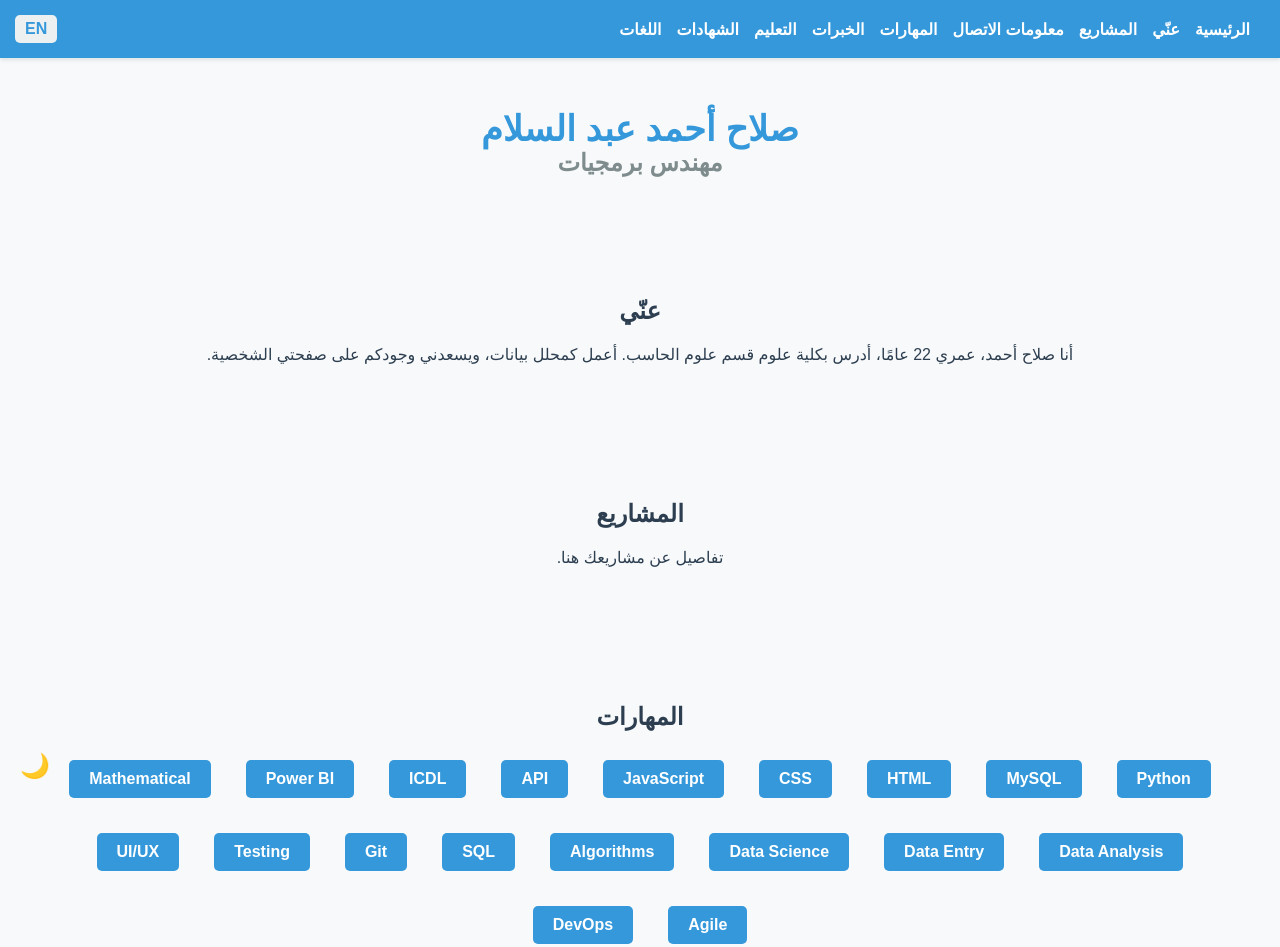
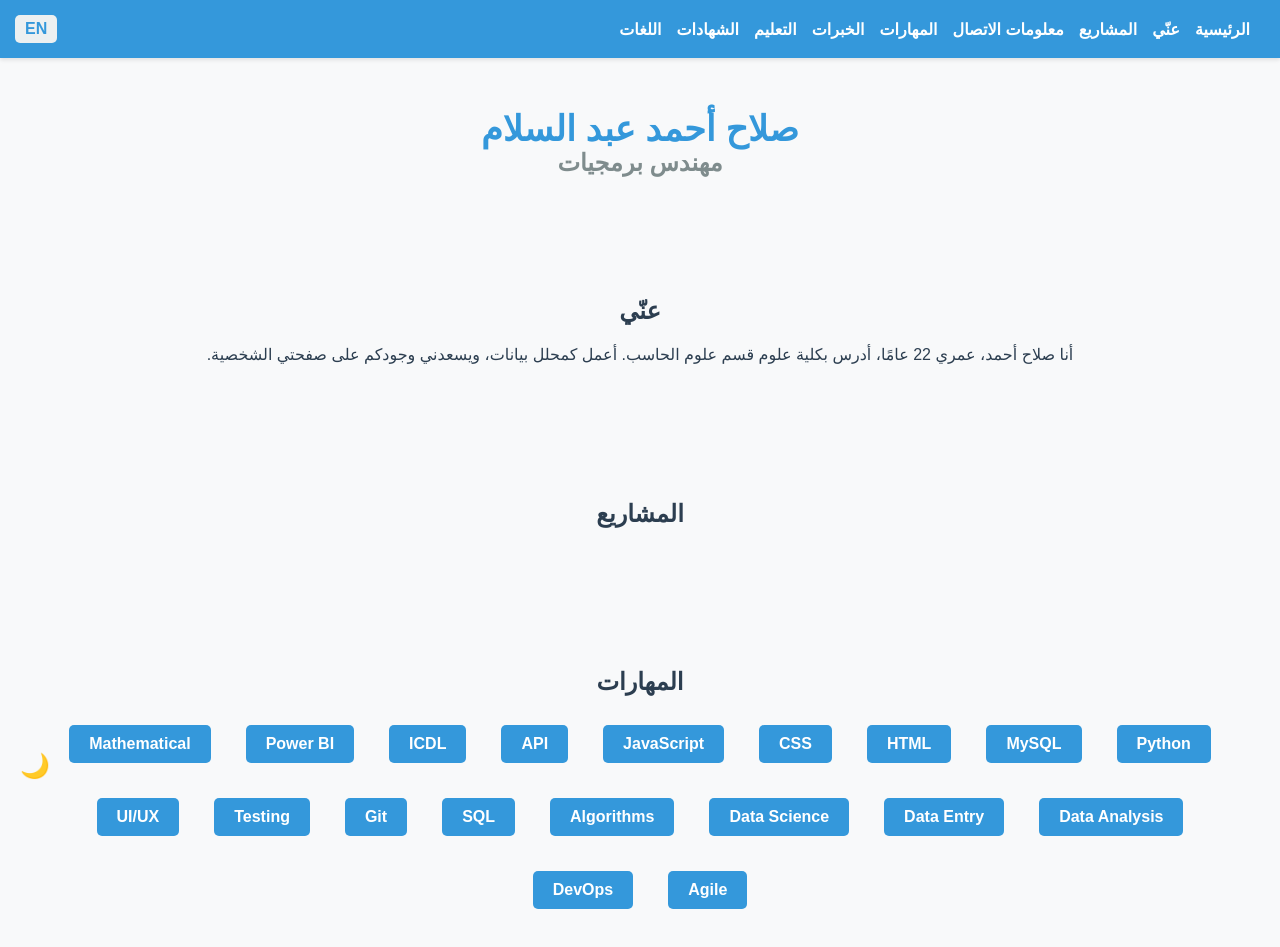
Before and after one commit to salahahmed22/salahahmed22.github.io, a plain HTML site: page index.html in a window 1280 px wide. Shown: the top 947 px of the page. Drawn offline with Linux system fonts and the light colour scheme.

Commit message:
Update index.html
Signed-off-by: salahahmed22 <salahahmed2342003s@gmail.com>

```diff
--- a/index.html
+++ b/index.html
@@ -282,7 +282,7 @@
 
     <section id="projects">
         <h2 id="projects-title">المشاريع</h2>
-        <p id="projects-text">تفاصيل عن مشاريعك هنا.</p>
+        <p id="projects-text"></p>
     </section>
 
     <section id="skills">
```
